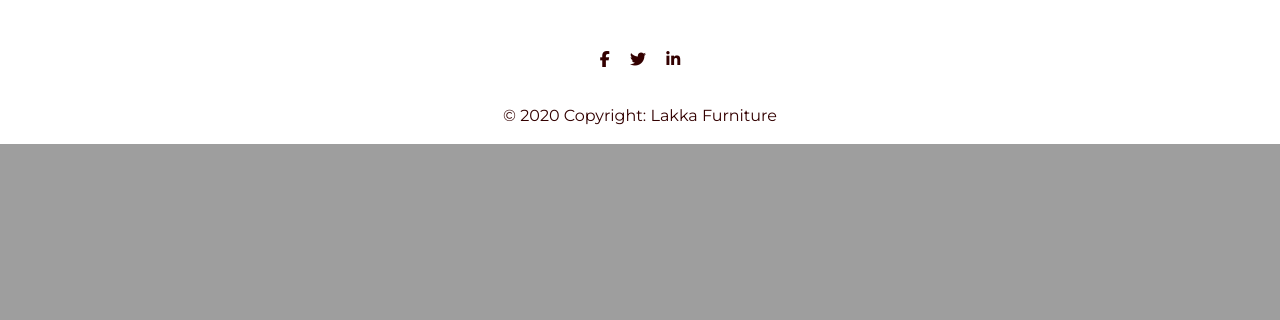
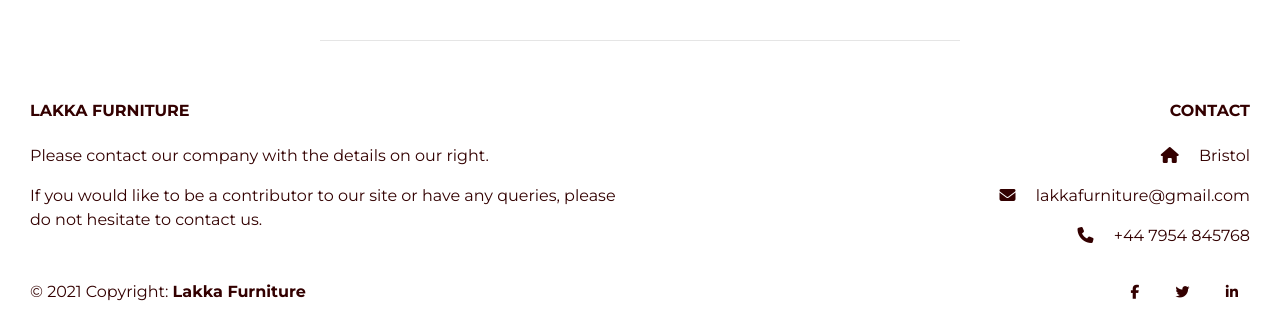
Before and after one commit to Code-Institute-Submissions/svickery-lakkafurniture, a Django app: page / in a window 1280 px wide. Shown: the part 2252-2572 px from the top of the page. Before the commit the page ends 2396 px from the top, so only its background shows below. Run offline with Django 3.2, Linux system fonts and the light colour scheme; parts of the project's set-up code (start-up, migrations or seed data) failed here and were passed over; some libraries are stand-ins or nearby versions.

Commit message:
Footer changed and styling done accordingly

```diff
--- a/home/templates/home/index.html
+++ b/home/templates/home/index.html
@@ -50,5 +50,6 @@
   </div>
 </div>
 <br>
+<hr class="w-50 mb-1">
 
 {% endblock %}
--- a/templates/base.html
+++ b/templates/base.html
@@ -128,38 +128,89 @@
     {% endblock %}
 
   <!-- Footer -->
-<footer class="page-footer sticky-bottom font-small special-color-dark pt-4">
+<footer class="page-footer font-small mdb-color pt-4">
 
-    <!-- Footer Elements -->
-    <div class="container-fluid">
+    <!-- Footer Links -->
+    <div class="container-fluid text-center text-md-left">
+
+      <!-- Footer links -->
+      <div class="row text-center text-md-left mt-3 pb-3">
+
+        <!-- Grid column -->
+        <div class="home-text col-6 mx-auto mt-3">
+          <h6 class="text-uppercase mb-4 font-weight-bold">Lakka Furniture</h6>
+          <p>Please contact our company with the details on our right.</p>
+          <p>If you would like to be a contributor to our site or have any queries, please do not hesitate to contact us.</p>
+        </div>
+        <!-- Grid column -->
+
+        <hr class="w-100 clearfix d-md-none">
+
+        <!-- Grid column -->
+        <hr class="w-100 clearfix d-md-none">
+
+        <!-- Grid column -->
+        <div class="home-text  col-6 mx-auto mt-3 text-md-right">
+          <h6 class="text-uppercase mb-4 font-weight-bold">Contact</h6>
+          <p>
+            <i class="fas fa-home mr-3"></i> Bristol</p>
+          <p>
+            <i class="fas fa-envelope mr-3"></i> lakkafurniture@gmail.com</p>
+          <p>
+            <i class="fas fa-phone mr-3"></i> +44 7954 845768</p>
+        </div>
+        <!-- Grid column -->
+
+      </div>
+      <!-- Footer links -->
+
+      <!-- Grid row -->
+      <div class="row d-flex align-items-center">
+
+        <!-- Grid column -->
+        <div class="col-md-7 col-lg-8">
+
+          <!--Copyright-->
+          <p class="home-text text-left">© 2021 Copyright:
+              <strong> Lakka Furniture</strong>
+            </a>
+          </p>
+
+        </div>
+        <!-- Grid column -->
+
+        <!-- Grid column -->
+        <div class="col-md-5 col-lg-4 ml-lg-0">
 
           <!-- Social buttons -->
-      <ul class="list-unstyled list-inline home-text text-center">
+          <div class="home-text text-right">
+            <ul class="list-unstyled list-inline text-right">
               <li class="list-inline-item">
-          <a class="btn-floating btn-fb mx-1">
-            <i class="fab fa-facebook-f"> </i>
+                <a class="btn-floating btn-sm rgba-white-slight mx-1">
+                  <i class="fab fa-facebook-f"></i>
                 </a>
               </li>
               <li class="list-inline-item">
-          <a class="btn-floating btn-tw mx-1">
-            <i class="fab fa-twitter"> </i>
+                <a class="btn-floating btn-sm rgba-white-slight mx-1">
+                  <i class="fab fa-twitter"></i>
                 </a>
               </li>
               <li class="list-inline-item">
-          <a class="btn-floating btn-li mx-1">
-            <i class="fab fa-linkedin-in"> </i>
+                <a class="btn-floating btn-sm rgba-white-slight mx-1">
+                  <i class="fab fa-linkedin-in"></i>
                 </a>
               </li>
             </ul>
-      <!-- Social buttons -->
+          </div>
 
         </div>
-    <!-- Footer Elements -->
+        <!-- Grid column -->
 
-    <!-- Copyright -->
-    <div class="footer-copyright home-text text-center py-3">© 2020 Copyright: Lakka Furniture
       </div>
-    <!-- Copyright -->
+      <!-- Grid row -->
+
+    </div>
+    <!-- Footer Links -->
 
   </footer>
   <!-- Footer -->
```
Lines whose indentation alone changed are shown as unchanged.
